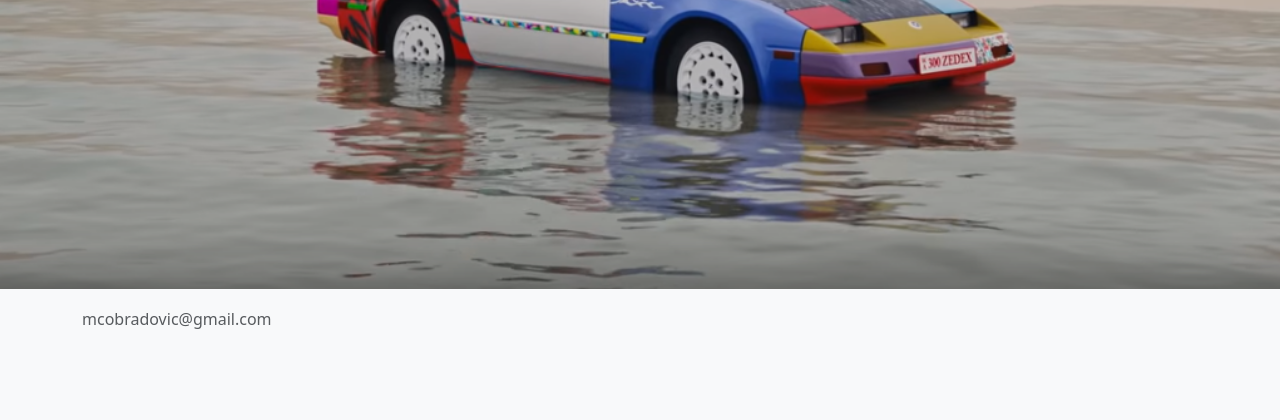
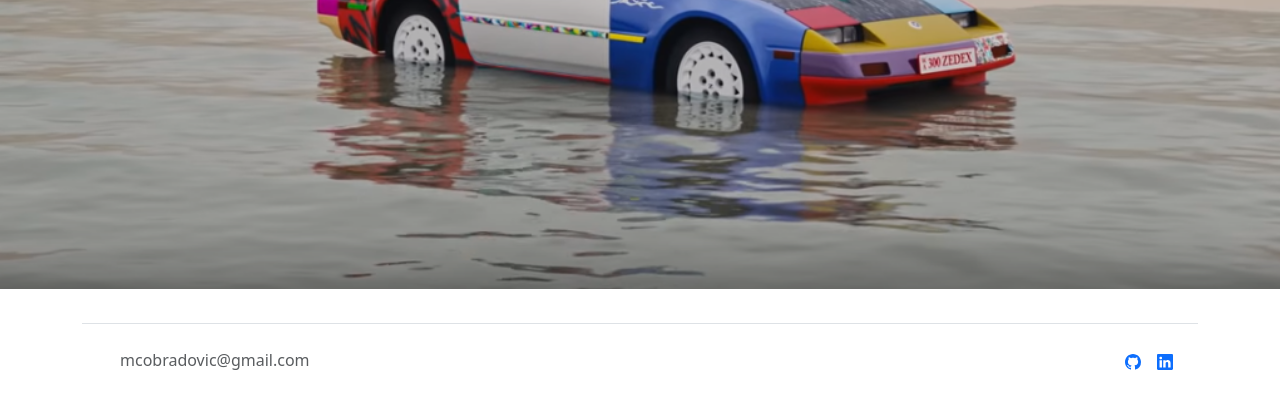
Before and after one commit to mattobrado/personal-website, a Flask app: page / in a window 1280 px wide. Shown: the part 493-913 px from the top of the page. Before the commit the page ends 822 px from the top, so only its background shows below. Run offline with Flask 2, Linux system fonts and the light colour scheme; some libraries are stand-ins or nearby versions.

Commit message:
feat: added footer icons

```diff
--- a/static/style.css
+++ b/static/style.css
@@ -30,3 +30,11 @@
       display: none;
     }
   }
+
+  .container {
+    padding-top: 10px;
+  }
+
+  .resume {
+    padding-bottom: 25px;
+  }
--- a/templates/base.html
+++ b/templates/base.html
@@ -59,6 +59,7 @@
           <div class="vr d-none d-lg-flex h-100 mx-lg-2 text-white"></div>
           <hr class="d-lg-none text-white-50">
         </li>
+      </ul>
     </div>
   </div>
 </nav>
@@ -68,11 +69,37 @@
 {% endblock %}
 
 <!-- footer -->
-<footer class="footer mt-auto py-3 bg-light">
 <div class="container">
-    <span class="text-muted align-middle">mcobradovic@gmail.com</span>
+  <footer class="d-flex flex-wrap justify-content-between align-items-center py-3 my-4 border-top">
+    <div class="col-md-4 d-flex align-items-center">
+      <a href="/" class="mb-3 me-2 mb-md-0 text-muted text-decoration-none lh-1">
+        <svg class="bi" width="30" height="24"><use xlink:href="#bootstrap"></use></svg>
+      </a>
+      <span class="mb-3 mb-md-0 text-muted align-middle">mcobradovic@gmail.com</span>
     </div>
+
+    <ul class="nav col-md-4 justify-content-end list-unstyled d-flex">
+      <li class="nav-item col-6 col-lg-auto">
+        <a class="nav-link py-2 px-0 px-lg-2" href="https://github.com/mattobrado" target="_blank" rel="noopener">
+          <svg xmlns="http://www.w3.org/2000/svg" width="16" height="16" fill="currentColor" class="bi bi-github" viewBox="0 0 16 16">
+            <path d="M8 0C3.58 0 0 3.58 0 8c0 3.54 2.29 6.53 5.47 7.59.4.07.55-.17.55-.38 0-.19-.01-.82-.01-1.49-2.01.37-2.53-.49-2.69-.94-.09-.23-.48-.94-.82-1.13-.28-.15-.68-.52-.01-.53.63-.01 1.08.58 1.23.82.72 1.21 1.87.87 2.33.66.07-.52.28-.87.51-1.07-1.78-.2-3.64-.89-3.64-3.95 0-.87.31-1.59.82-2.15-.08-.2-.36-1.02.08-2.12 0 0 .67-.21 2.2.82.64-.18 1.32-.27 2-.27.68 0 1.36.09 2 .27 1.53-1.04 2.2-.82 2.2-.82.44 1.1.16 1.92.08 2.12.51.56.82 1.27.82 2.15 0 3.07-1.87 3.75-3.65 3.95.29.25.54.73.54 1.48 0 1.07-.01 1.93-.01 2.2 0 .21.15.46.55.38A8.012 8.012 0 0 0 16 8c0-4.42-3.58-8-8-8z"/>
+          </svg>
+        </a>
+      </li>
+      <li class="nav-item col-6 col-lg-auto">
+        <a class="nav-link py-2 px-0 px-lg-2" href="https://www.linkedin.com/in/matt-obradovic/" target="_blank" rel="noopener">
+          <svg xmlns="http://www.w3.org/2000/svg" width="16" height="16" fill="currentColor" class="bi bi-linkedin" viewBox="0 0 16 16">
+            <path d="M0 1.146C0 .513.526 0 1.175 0h13.65C15.474 0 16 .513 16 1.146v13.708c0 .633-.526 1.146-1.175 1.146H1.175C.526 16 0 15.487 0 14.854V1.146zm4.943 12.248V6.169H2.542v7.225h2.401zm-1.2-8.212c.837 0 1.358-.554 1.358-1.248-.015-.709-.52-1.248-1.342-1.248-.822 0-1.359.54-1.359 1.248 0 .694.521 1.248 1.327 1.248h.016zm4.908 8.212V9.359c0-.216.016-.432.08-.586.173-.431.568-.878 1.232-.878.869 0 1.216.662 1.216 1.634v3.865h2.401V9.25c0-2.22-1.184-3.252-2.764-3.252-1.274 0-1.845.7-2.165 1.193v.025h-.016a5.54 5.54 0 0 1 .016-.025V6.169h-2.4c.03.678 0 7.225 0 7.225h2.4z"/>
+          </svg>
+        </a>
+      </li>
+      <li class="nav-item py-1 col-12 col-lg-auto">
+        <div class="vr d-none d-lg-flex h-100 mx-lg-2 text-white"></div>
+        <hr class="d-lg-none text-white-50">
+      </li>
+    </ul>
   </footer>
+</div>
 
 <script src="https://cdn.jsdelivr.net/npm/bootstrap@5.2.0-beta1/dist/js/bootstrap.bundle.min.js" integrity="sha384-pprn3073KE6tl6bjs2QrFaJGz5/SUsLqktiwsUTF55Jfv3qYSDhgCecCxMW52nD2" crossorigin="anonymous"></script>
 
```
Lines whose indentation alone changed are shown as unchanged.
